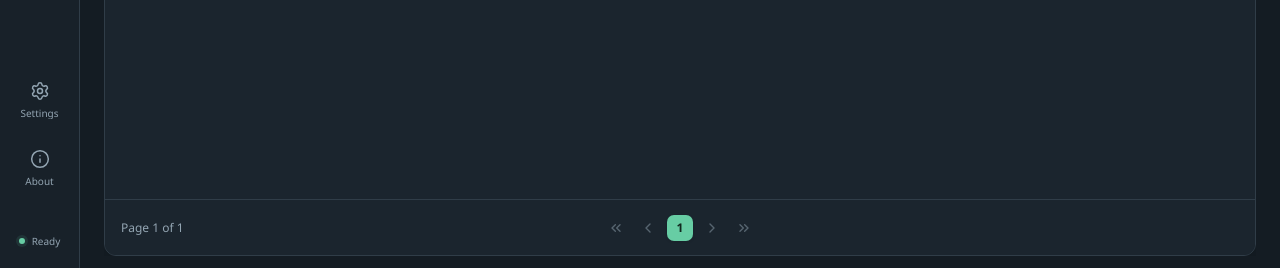
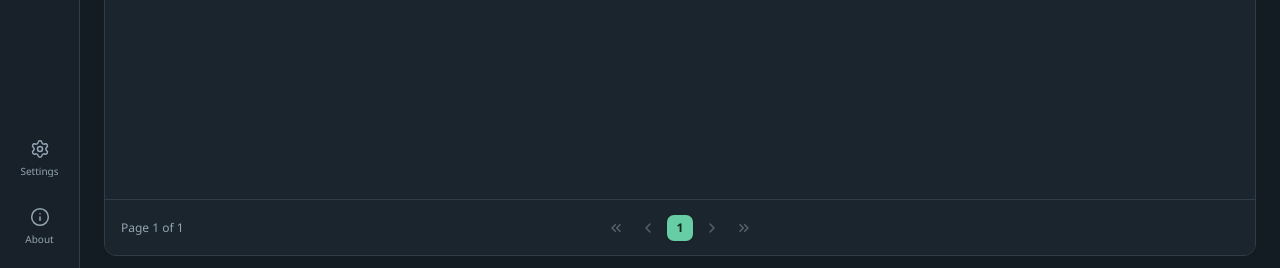
Before and after one commit to josexy/l4d2serverhub, a React (Vite) app: page / in a window 1280 px wide. Shown: the part 532-800 px from the top of the page. Built offline with nearby package versions, Linux system fonts and the light colour scheme.

Commit message:
chore: remove sidebar ready indicator

```diff
--- a/src/components/app-shell.tsx
+++ b/src/components/app-shell.tsx
@@ -110,10 +110,6 @@ export function AppShell({
           </nav>
         </TooltipProvider>
 
-        <div className="app-sidebar-footer">
-          <div className="app-status-dot" aria-hidden="true" />
-          <span>{messages.appShell.readyStatus}</span>
-        </div>
       </aside>
 
       <section className="app-content">
--- a/src/index.css
+++ b/src/index.css
@@ -85,7 +85,6 @@
   --sidebar-ring: var(--ring);
   --shell-panel-elevated: #f8fafb;
   --shell-selection: #eaf6f0;
-  --shell-icon-ring: #187b5918;
   --shell-empty-icon-border: #d6e9df;
   --shell-empty-icon-bg: #edf7f1;
   --shell-empty-icon-fg: var(--primary);
@@ -120,7 +119,6 @@
   --sidebar-accent-foreground: #8cdab8;
   --shell-panel-elevated: #1e2933;
   --shell-selection: #233c33;
-  --shell-icon-ring: #67cda41c;
   --shell-empty-icon-border: #345344;
   --shell-empty-icon-bg: #233c33;
   --surface-shadow: 0 2px 6px #00000010, 0 16px 32px -20px #00000040;
@@ -253,24 +251,6 @@
     width: 3px;
     border-radius: 0 3px 3px 0;
     background: var(--primary);
-  }
-  .app-sidebar-footer {
-    display: flex;
-    align-items: center;
-    justify-content: center;
-    min-height: 30px;
-    gap: 7px;
-    color: var(--muted-foreground);
-    font-size: 10px;
-    white-space: nowrap;
-  }
-  .app-status-dot {
-    width: 6px;
-    height: 6px;
-    flex: 0 0 6px;
-    border-radius: 50%;
-    background: var(--primary);
-    box-shadow: 0 0 0 3px var(--shell-icon-ring);
   }
   .app-content {
     display: flex;
@@ -687,10 +667,6 @@
   .app-nav-label {
     font-size: 9px;
   }
-  .app-sidebar-footer {
-    gap: 4px;
-    font-size: 9px;
-  }
   .app-main {
     padding: 10px 12px;
   }
--- a/src/lib/i18n/locales/en.ts
+++ b/src/lib/i18n/locales/en.ts
@@ -26,7 +26,6 @@ export const en = {
   },
   appShell: {
     brandTitle: "L4D2 Server Hub",
-    readyStatus: "Ready",
     pageLabels: {
       servers: "Servers",
       favorites: "Favorites",
--- a/src/lib/i18n/locales/zh-CN.ts
+++ b/src/lib/i18n/locales/zh-CN.ts
@@ -28,7 +28,6 @@ export const zhCn: Messages = {
   },
   appShell: {
     brandTitle: "L4D2 Server Hub",
-    readyStatus: "就绪",
     pageLabels: {
       servers: "服务器",
       favorites: "收藏",
```
